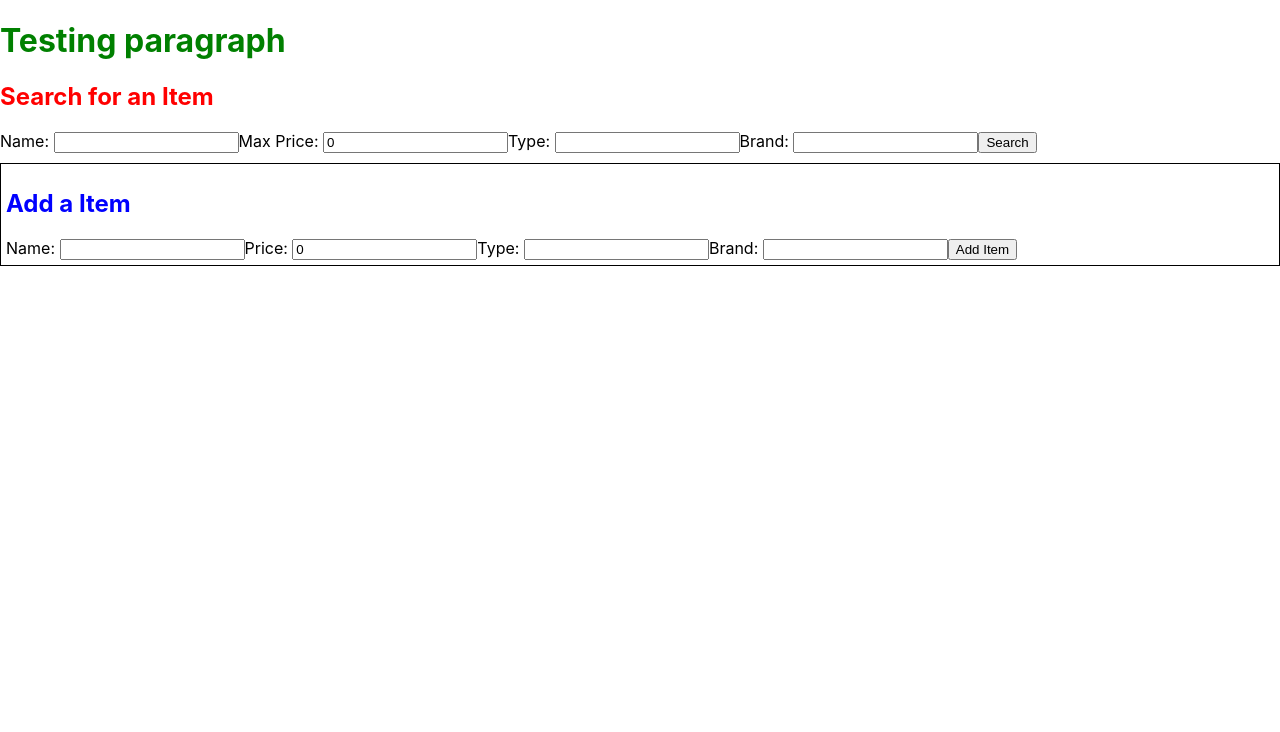
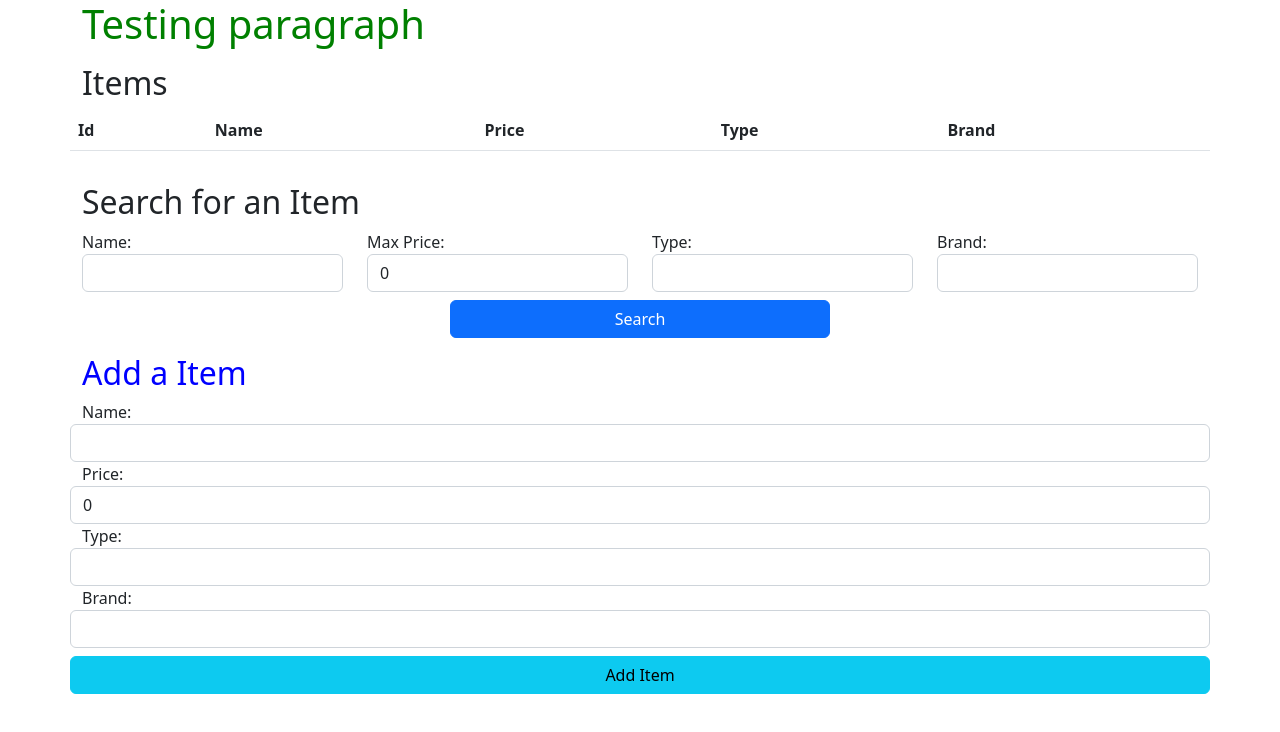
Before and after one commit to bmalvo/React-Tech_With_Tim, a React (Create React App) app in the folder inventory/: page / in a window 1280 px wide. Shown: the top 732 px of the page. Built offline with nearby package versions, Linux system fonts and the light colour scheme.

Commit message:
Styling Components: Bootstrap

```diff
--- a/inventory/package.json
+++ b/inventory/package.json
@@ -6,8 +6,10 @@
     "@testing-library/jest-dom": "^5.16.5",
     "@testing-library/react": "^13.4.0",
     "@testing-library/user-event": "^13.5.0",
+    "bootstrap": "^5.2.3",
     "components": "^0.1.0",
     "react": "^18.2.0",
+    "react-bootstrap": "^2.7.4",
     "react-dom": "^18.2.0",
     "react-scripts": "^2.1.3",
     "styled": "^1.0.0",
--- a/inventory/src/App.js
+++ b/inventory/src/App.js
@@ -28,15 +28,15 @@
   }
 
   return (
-    <div className="App">
+    <div className="container">
       <Title color='green'>Testing paragraph</Title>
+    <div className='row mt-3'>
+    <ItemsDisplay items= {data["items"]} />
+    </div>
+    <div className='row mt-3'>
     <SearchBar updateSearchParams = { updateFilters } />
-    <ItemsDisplay items= {data["items"]} />
-    <div style={{
-      border: '1px solid black',
-      marginTop: '10px',
-      padding: '5px',
-    }}>
+    </div>
+    <div className='row mt-3'>
     <AddItem addItem= { addItemToData } />
     </div>
     </div>
--- a/inventory/src/addItem.js
+++ b/inventory/src/addItem.js
@@ -19,23 +19,30 @@
     };
 
     return (
-        <div>
+        <div className='container'>
+            <div className='row'>
             <h2 className= {styles.blue}>Add a Item</h2>
-            <form>
+            </div>
+
+            <div className='row'>
             <label htmlFor="name-field">Name: </label>
-            <input id="name-field" type="text" value={name}
+            <input id="name-field" type="text" value={name} className='form-control'
                    onChange={(e) => setName(e.target.value)} />
             <label htmlFor="price-field">Price: </label>
-            <input id="price-field" type="number" value={price}
+            <input id="price-field" type="number" value={price} className='form-control'
                    onChange={(e) => setPrice(e.target.value)}/>
             <label htmlFor="type-field">Type: </label>
-            <input id="type-field" type="text" value={type}
+            <input id="type-field" type="text" value={type} className='form-control'
                    onChange={(e) => setType(e.target.value)} />
             <label htmlFor="brand-field">Brand: </label>
-            <input id="brand-field" type="text" value={brand}
+            <input id="brand-field" type="text" value={brand} className='form-control'
                    onChange={(e) => setBrand(e.target.value)} />
-            <button type="button" onClick={AddItemButtonPressed}>Add Item</button>
-            </form>
+            </div>
+
+            <div className='row mt-2'>
+            <button type="button" className='btn btn-info' onClick={AddItemButtonPressed}>Add Item</button>
+            </div>
+
         </div>
     )
 }
--- a/inventory/src/index.js
+++ b/inventory/src/index.js
@@ -2,6 +2,7 @@
 import ReactDOM from 'react-dom/client';
 import './index.css';
 import App from './App';
+import 'bootstrap/dist/css/bootstrap.min.css';
 
 
 const root = ReactDOM.createRoot(document.getElementById('root'));
--- a/inventory/src/itemDisplay.js
+++ b/inventory/src/itemDisplay.js
@@ -1,18 +1,43 @@
 import React from 'react';
+
 function ItemsDisplay(props) {
+
+    const showItem = (item) => {
     return (
-      <div>
-        { props.items.map((item) => {
-         return <div>
-            <p>Id: { item.id }</p>
-            <p>Name: {item.name}</p>
-            <p>Price: {item.price}</p>
-            <p>Type: {item.type}</p>
-            <p>Brand: {item.brand}</p>
-                                    </div>
-        }) }
+      <tr>
+            <th scope='row'>{ item.id }</th>
+            <td>{item.name}</td>
+            <td>{item.price}</td>
+            <td>{item.type}</td>
+            <td>{item.brand}</td>
+      </tr>
+    );
+    };
+    return <div className='container'>
+      <div className='row'>
+        <h2>Items</h2>
       </div>
-    );
-}
+      <div className='row'>
+        <table className='table table-striped'>
+
+          <thead>
+            <tr>
+              <th scope='col'>Id</th>
+              <th scope='col'>Name</th>
+              <th scope='col'>Price</th>
+              <th scope='col'>Type</th>
+              <th scope='col'>Brand</th>
+
+
+            </tr>
+          </thead>
+
+          <tbody>{props.items.map(showItem)}</tbody>
+
+        </table>
+      </div>
+      </div>
+
+};
 
 export default ItemsDisplay;
--- a/inventory/src/searchBar.js
+++ b/inventory/src/searchBar.js
@@ -14,23 +14,37 @@
     };
 
     return (
-        <div>
-            <h2 className="red">Search for an Item</h2>
-            <form>
+        <div className='container'>
+            <div className='row'>
+            <h2>Search for an Item</h2>
+            </div>
+            <div className='row'>
+                <div className='col'>
             <label htmlFor="name-field">Name: </label>
-            <input id="name-field" type="text" value={name}
+            <input id="name-field" type="text" value={name} className='form-control'
                    onChange={(e) => setName(e.target.value)} />
+                </div>
+                <div className='col'>
             <label htmlFor="price-field">Max Price: </label>
-            <input id="price-field" type="number" value={price}
+            <input id="price-field" type="number" value={price} className='form-control'
                    onChange={(e) => setPrice(e.target.value)}/>
+                </div>
+                <div className='col'>
             <label htmlFor="type-field">Type: </label>
-            <input id="type-field" type="text" value={type}
+            <input id="type-field" type="text" value={type} className='form-control'
                    onChange={(e) => setType(e.target.value)} />
+                </div>
+                <div className='col'>
             <label htmlFor="brand-field">Brand: </label>
-            <input id="brand-field" type="text" value={brand}
+            <input id="brand-field" type="text" value={brand} className='form-control'
                    onChange={(e) => setBrand(e.target.value)} />
-            <button type="button" onClick={searchButtonPressed}>Search</button>
-            </form>
+                </div>
+            </div>
+            <div className='row mt-2'>
+            <div className='col-4'/>
+            <button type="button" className=' col-4 btn btn-primary' onClick={searchButtonPressed}>Search</button>
+            </div>
+
         </div>
     )
 }
```
Also changed, not shown: 1 other file (tests, documents, lock files or other folders).
